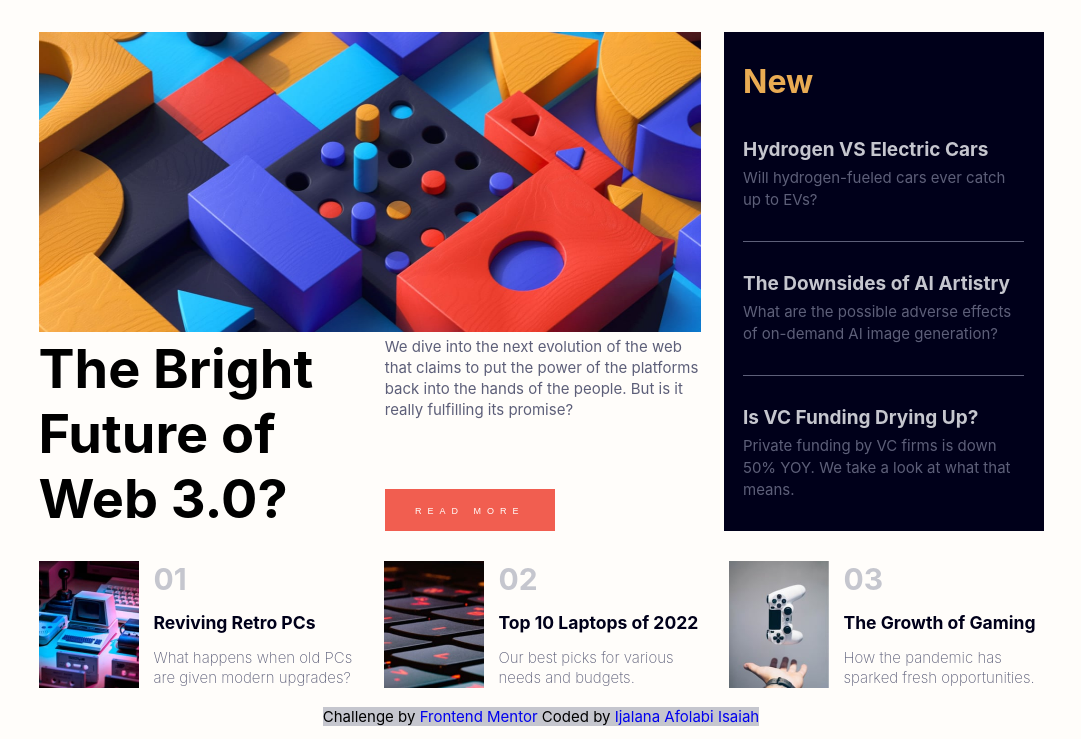
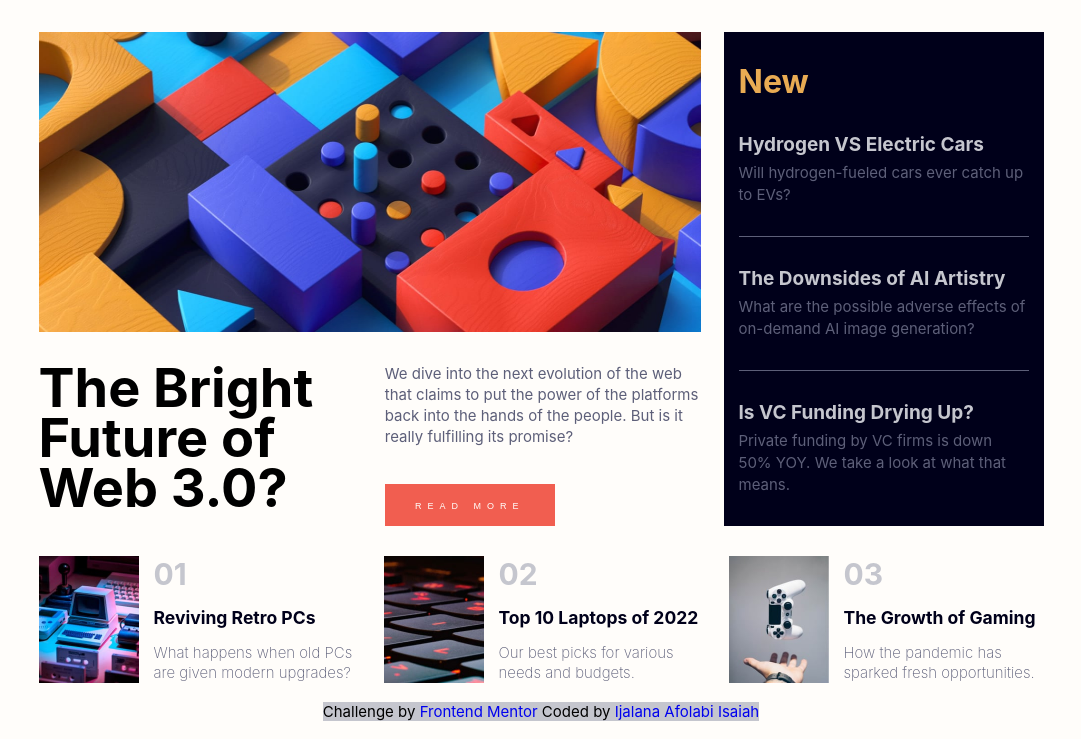
Before and after one commit to Ayolan8/news-homepage, a plain HTML site: page index.html in a window 1280 px wide. Shown: the part 61-800 px from the top of the page, without its empty margins (99-1180 px from the left). Drawn offline with Linux system fonts and the light colour scheme; a web font is replaced by a local one.

Commit message:
updates on all the files

```diff
--- a/css/styles.css
+++ b/css/styles.css
@@ -59,7 +59,7 @@ nav > a:focus {
     grid-column: 1 / 3;
     display: grid;
     grid-auto-rows: minmax(100px, auto);
-    /* grid-row-gap: 1em; */
+    grid-row-gap: 1em;
 }
 
 .item1 img{
@@ -75,14 +75,14 @@ nav > a:focus {
 
 .item1b div > h1 {
     font-size: 3.6em;
-    /* line-height: 53px; */
+    line-height: 50px;
 }
 
 .item1b div:nth-child(2) {
     display: flex;
     flex-direction: column;
     justify-content: space-between;
-    /* gap: 3em; */
+    gap: 1em;
 }
 
 .item1b button {
@@ -110,7 +110,7 @@ nav > a:focus {
     grid-column: 3;
     grid-template-columns: 1fr;
     grid-auto-rows: minmax(100px, auto);
-    padding: 2em 1.3em;
+    padding: 2em 1em;
     display: flex;
     flex-direction: column;
     justify-content: space-between;
```
